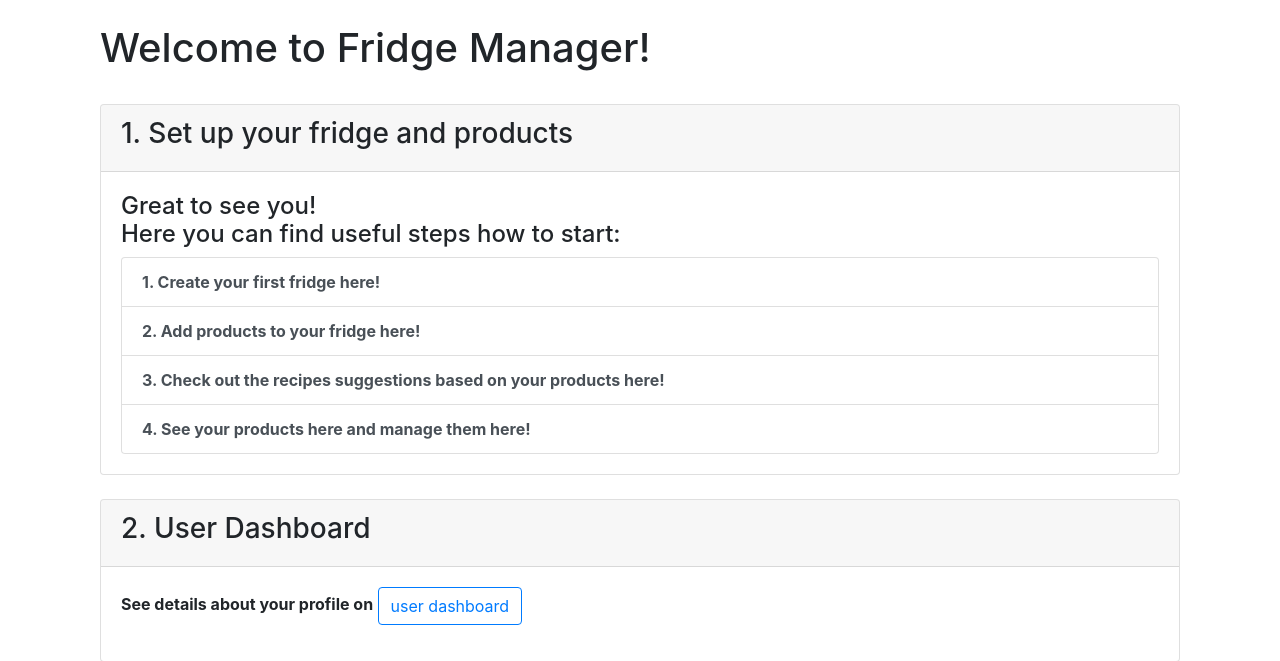
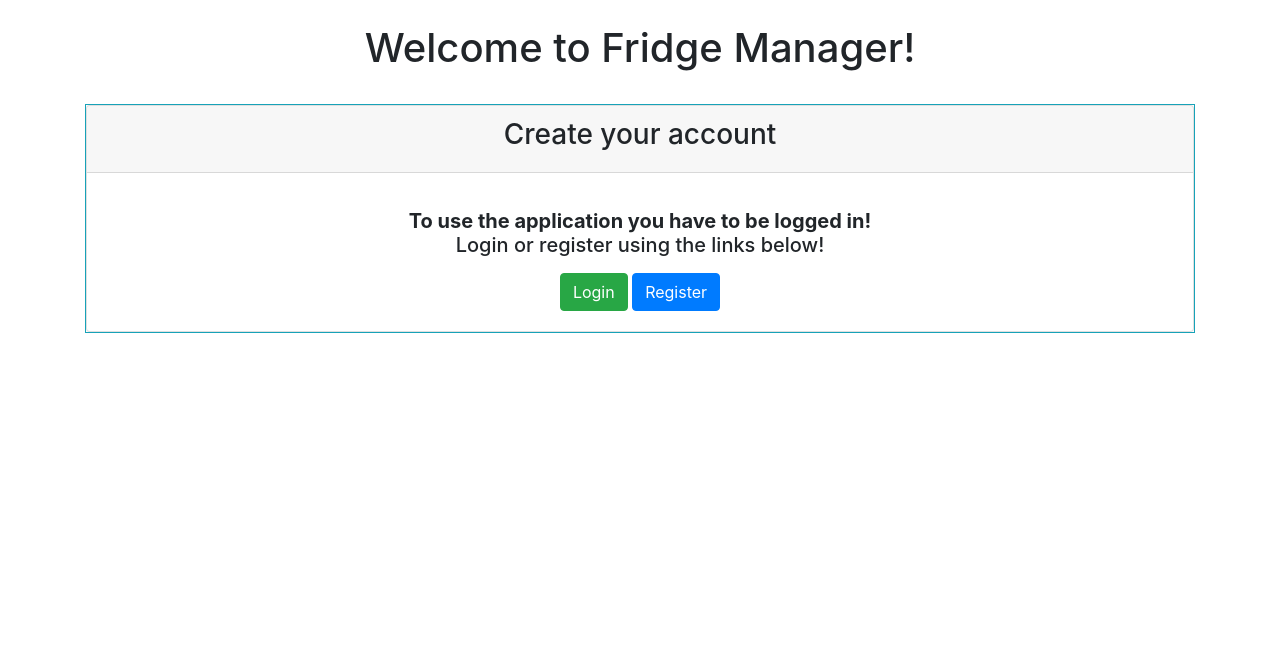
Before and after one commit to Danzigerrr/Fridge-Manager, a Django app: page / in a window 1280 px wide. Shown: the part 56-717 px from the top of the page. After the commit the page ends 389 px from the top, so only its background shows below. Run offline with Django 4.2, Linux system fonts and the light colour scheme.

Commit message:
update welcome page

```diff
--- a/fridgemanager/fridge/templates/home.html
+++ b/fridgemanager/fridge/templates/home.html
@@ -1,9 +1,12 @@
 {% extends 'base.html' %}
 {% block content %}
     <div class="container">
+        <center>
             <h1>Welcome to Fridge Manager!</h1>
+        </center>
     </div>
     <br>
+    {% if user.is_authenticated %}
         <div class="container">
             <div class="card">
                 <div class="card-header">
@@ -46,4 +49,18 @@
                 </div>
             </div>
         </div>
+    {% else %}
+        <div class="border border-info">
+            <div class="card text-center">
+              <div class="card-header">
+                  <h3>Create your account</h3>
+              </div>
+              <div class="card-body">
+                  <p class="card-text"><h5><b>To use the application you have to be logged in!</b> <br> Login or register using the links below!</h5></p>
+                <a href="{% url 'login' %}" class="btn btn-success">Login</a>
+                <a href="{% url 'register_user' %}" class="btn btn-primary">Register</a>
+              </div>
+            </div>
+        </div>
+    {% endif %}
 {% endblock %}
```
Lines whose indentation alone changed are shown as unchanged.
